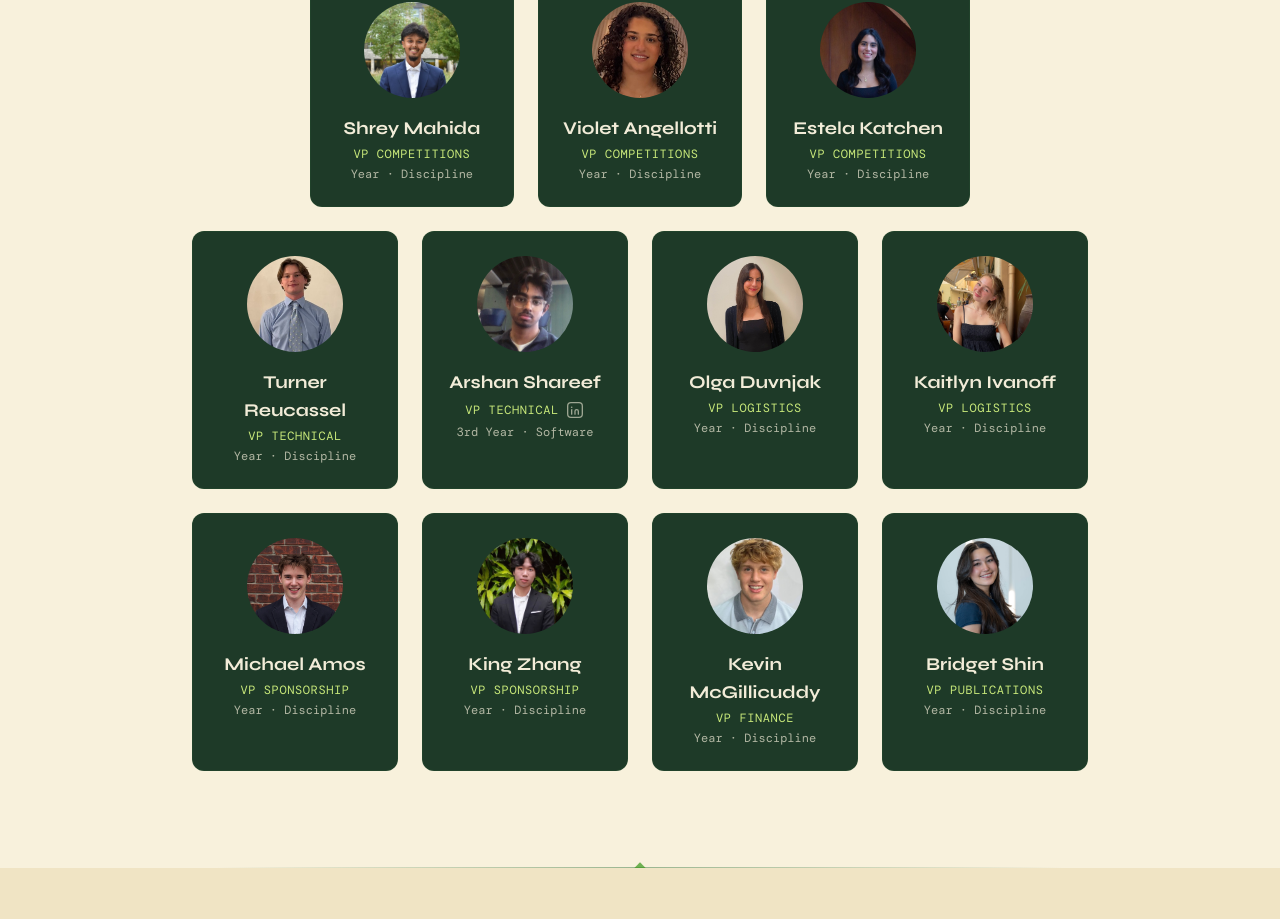
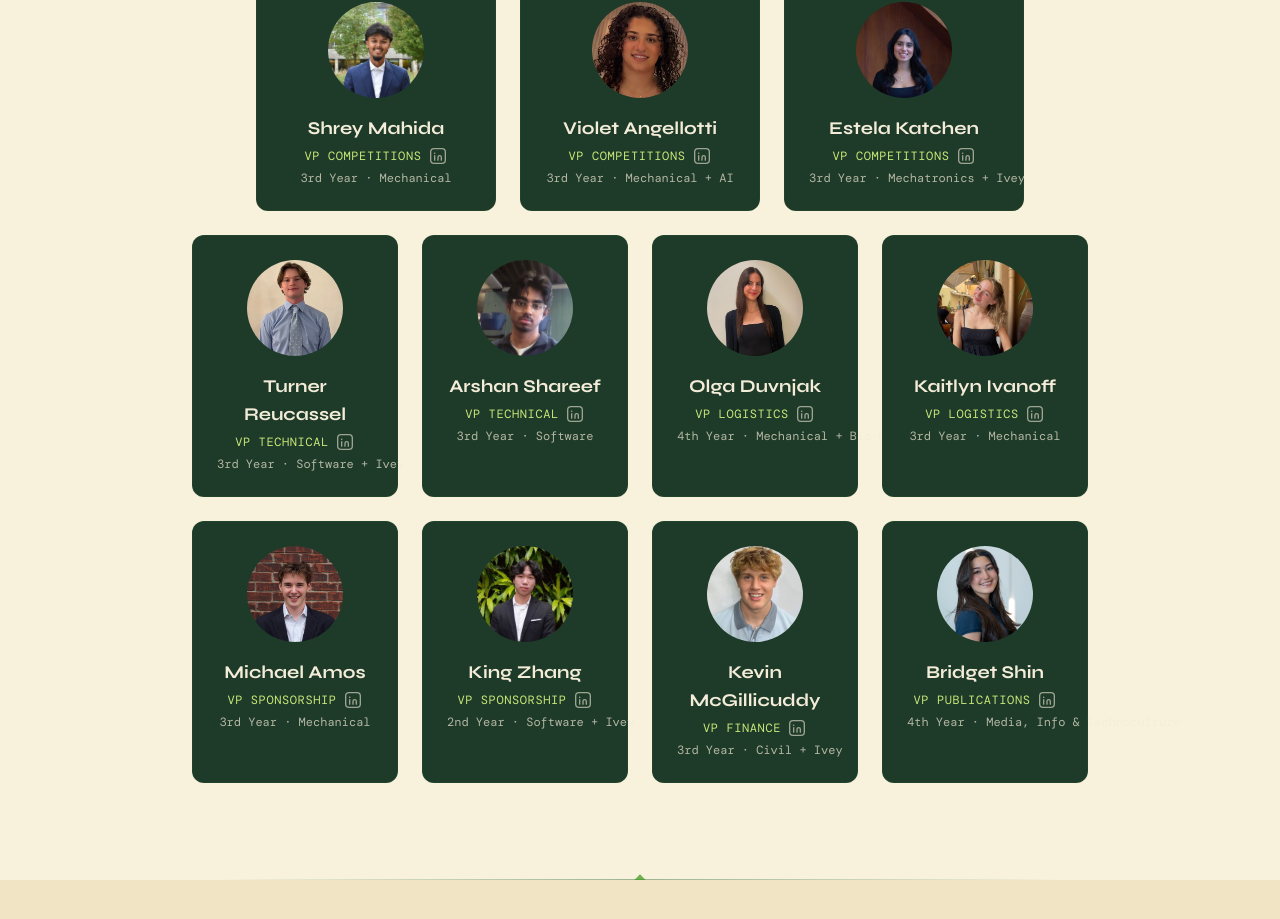
Before and after one commit to Anomaly-E-E/WEC, a React (Vite) app: page / in a window 1280 px wide. Shown: the part 4237-5156 px from the top of the page. Built offline with nearby package versions, Linux system fonts and the light colour scheme; a web font is replaced by a local one.

Commit message:
Fill in real year, discipline, and LinkedIn info for the team page

```diff
--- a/src/data/team.ts
+++ b/src/data/team.ts
@@ -14,49 +14,55 @@ export const teamMembers: TeamMember[] = [
     name: 'Yasi Movahedi',
     role: 'Co-Chair',
     initials: 'YM',
-    yearDiscipline: 'Year · Discipline',
-    photo: '/team/yasi-movahedi.jpg'
+    yearDiscipline: '3rd Year · Civil',
+    photo: '/team/yasi-movahedi.jpg',
+    linkedin: 'https://www.linkedin.com/in/yasi-movahedi-b45a89291/'
   },
   {
     name: 'Natalie McGillicuddy',
     role: 'Co-Chair',
     initials: 'NM',
-    yearDiscipline: 'Year · Discipline',
-    photo: '/team/natalie-mcgillicuddy.jpg'
+    yearDiscipline: '3rd Year · Mechanical + Ivey',
+    photo: '/team/natalie-mcgillicuddy.jpg',
+    linkedin: 'https://www.linkedin.com/in/natalie-mcgillicuddy/'
   },
   {
     name: 'Shrey Mahida',
     role: 'VP Competitions',
     department: 'Competitions',
     initials: 'SM',
-    yearDiscipline: 'Year · Discipline',
-    photo: '/team/shrey-mahida.jpg'
+    yearDiscipline: '3rd Year · Mechanical',
+    photo: '/team/shrey-mahida.jpg',
+    linkedin: 'https://www.linkedin.com/in/shreymahida/'
   },
   {
     name: 'Violet Angellotti',
     role: 'VP Competitions',
     department: 'Competitions',
     initials: 'VA',
-    yearDiscipline: 'Year · Discipline',
+    yearDiscipline: '3rd Year · Mechanical + AI',
     photo: '/team/violet-angellotti.jpg',
-    photoPosition: 'center 40%'
+    photoPosition: 'center 40%',
+    linkedin: 'https://www.linkedin.com/in/violet-angellotti-574945159/'
   },
   {
     name: 'Estela Katchen',
     role: 'VP Competitions',
     department: 'Competitions',
     initials: 'EK',
-    yearDiscipline: 'Year · Discipline',
+    yearDiscipline: '3rd Year · Mechatronics + Ivey',
     photo: '/team/estela-katchen.jpg',
-    photoPosition: 'center 25%'
+    photoPosition: 'center 25%',
+    linkedin: 'https://www.linkedin.com/in/estela-katchen'
   },
   {
     name: 'Turner Reucassel',
     role: 'VP Technical',
     department: 'Technical',
     initials: 'TR',
-    yearDiscipline: 'Year · Discipline',
-    photo: '/team/turner-reucassel.jpg'
+    yearDiscipline: '3rd Year · Software + Ivey',
+    photo: '/team/turner-reucassel.jpg',
+    linkedin: 'https://www.linkedin.com/in/turner-reucassel-658554301/'
   },
   {
     name: 'Arshan Shareef',
@@ -72,48 +78,54 @@ export const teamMembers: TeamMember[] = [
     role: 'VP Finance',
     department: 'Finance',
     initials: 'KM',
-    yearDiscipline: 'Year · Discipline',
-    photo: '/team/kevin-mcgillicuddy.jpg'
+    yearDiscipline: '3rd Year · Civil + Ivey',
+    photo: '/team/kevin-mcgillicuddy.jpg',
+    linkedin: 'https://www.linkedin.com/in/kevinmcgillicuddy/'
   },
   {
     name: 'Bridget Shin',
     role: 'VP Publications',
     department: 'Publications',
     initials: 'BS',
-    yearDiscipline: 'Year · Discipline',
-    photo: '/team/bridget-shin.jpg'
+    yearDiscipline: '4th Year · Media, Info & Technoculture',
+    photo: '/team/bridget-shin.jpg',
+    linkedin: 'https://www.linkedin.com/in/bridget-shin-6502722a4'
   },
   {
     name: 'Michael Amos',
     role: 'VP Sponsorship',
     department: 'Sponsorship',
     initials: 'MA',
-    yearDiscipline: 'Year · Discipline',
-    photo: '/team/michael-amos.jpg'
+    yearDiscipline: '3rd Year · Mechanical',
+    photo: '/team/michael-amos.jpg',
+    linkedin: 'https://www.linkedin.com/in/michael-amos-50b69917b'
   },
   {
     name: 'King Zhang',
     role: 'VP Sponsorship',
     department: 'Sponsorship',
     initials: 'KZ',
-    yearDiscipline: 'Year · Discipline',
-    photo: '/team/king-zhang.jpg'
+    yearDiscipline: '2nd Year · Software + Ivey',
+    photo: '/team/king-zhang.jpg',
+    linkedin: 'https://www.linkedin.com/in/king-zhang-491829270/'
   },
   {
     name: 'Olga Duvnjak',
     role: 'VP Logistics',
     department: 'Logistics',
     initials: 'OD',
-    yearDiscipline: 'Year · Discipline',
-    photo: '/team/olga-duvnjak.jpg'
+    yearDiscipline: '4th Year · Mechanical + Bio-Med',
+    photo: '/team/olga-duvnjak.jpg',
+    linkedin: 'https://www.linkedin.com/in/olga-duvnjak-9585801b4/'
   },
   {
     name: 'Kaitlyn Ivanoff',
     role: 'VP Logistics',
     department: 'Logistics',
     initials: 'KI',
-    yearDiscipline: 'Year · Discipline',
+    yearDiscipline: '3rd Year · Mechanical',
     photo: '/team/kaitlyn-ivanoff.jpg',
-    photoPosition: 'center 28%'
+    photoPosition: 'center 28%',
+    linkedin: 'https://www.linkedin.com/in/kaitlyn-ivanoff-92ab51352/'
   }
 ];
```
